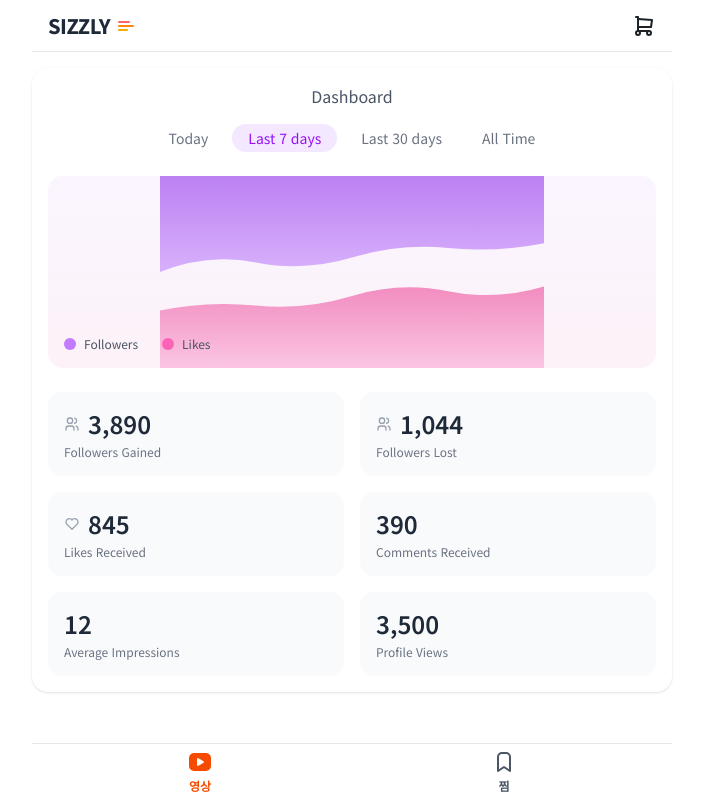
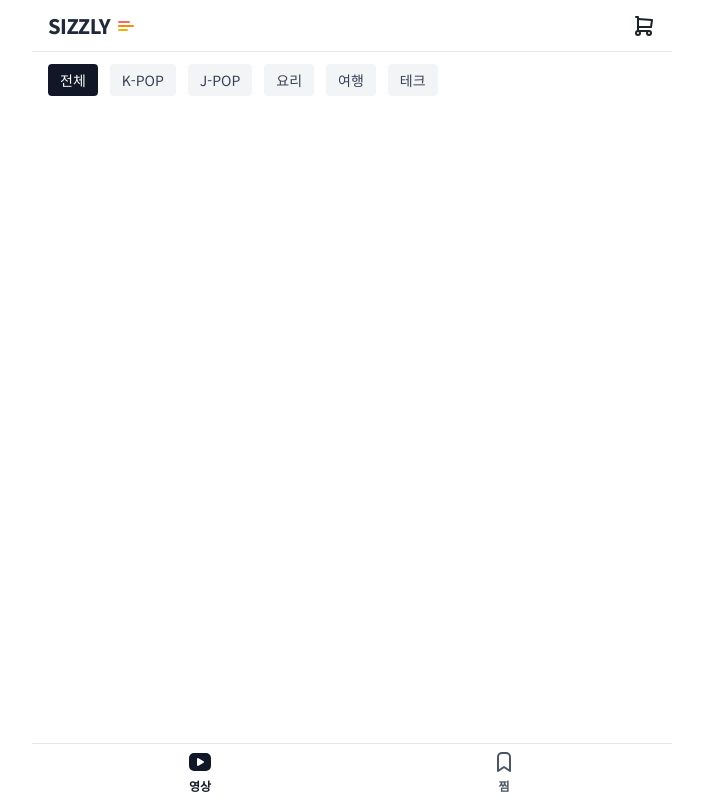
Before and after one commit to parkoon/sizzly, a React (Vite) app: page / in a window 1280 px wide. Shown: the whole page, without its empty margins (288-991 px from the left). Built offline with nearby package versions, Linux system fonts and the light colour scheme.

Commit message:
feat: category

```diff
--- a/package.json
+++ b/package.json
@@ -32,6 +32,7 @@
     "remark-gfm": "^4.0.1",
     "sonner": "^2.0.7",
     "tailwind-merge": "^3.3.1",
+    "tailwind-scrollbar-hide": "^4.0.0",
     "tailwindcss": "^4.1.10",
     "vaul": "^1.1.2",
     "zod": "^3.25.67",
--- a/src/app/pages/home/index.tsx
+++ b/src/app/pages/home/index.tsx
@@ -1,116 +1,14 @@
-import { IconHeart, IconUsers } from '@tabler/icons-react'
+import { VideoCategory } from '@/features/video/components/video-category'
 
-const Dashboard = () => {
+const Home = () => {
   return (
     <div>
-      <div className="bg-white rounded-2xl shadow-sm p-4 mb-4">
-        <h1 className="text-gray-600 text-center mb-4">Dashboard</h1>
-
-        {/* 시간 범위 선택 */}
-        <div className="flex justify-center gap-2 mb-6">
-          <button className="px-4 py-1 text-sm text-gray-500 hover:text-purple-600 transition-colors">
-            Today
-          </button>
-          <button className="px-4 py-1 text-sm bg-purple-100 text-purple-600 rounded-full">
-            Last 7 days
-          </button>
-          <button className="px-4 py-1 text-sm text-gray-500 hover:text-purple-600 transition-colors">
-            Last 30 days
-          </button>
-          <button className="px-4 py-1 text-sm text-gray-500 hover:text-purple-600 transition-colors">
-            All Time
-          </button>
-        </div>
-
-        {/* 차트 영역 */}
-        <div className="h-48 relative mb-6 overflow-hidden rounded-xl bg-gradient-to-b from-purple-50 to-pink-50">
-          <svg className="w-full h-full" viewBox="0 0 400 200">
-            {/* 보라색 영역 */}
-            <path
-              d="M 0 100 Q 50 80, 100 90 T 200 85 T 300 75 T 400 70 L 400 0 L 0 0 Z"
-              fill="url(#purple-gradient)"
-              opacity="0.6"
-            />
-            {/* 분홍색 영역 */}
-            <path
-              d="M 0 140 Q 50 130, 100 135 T 200 125 T 300 120 T 400 115 L 400 200 L 0 200 Z"
-              fill="url(#pink-gradient)"
-              opacity="0.6"
-            />
-            <defs>
-              <linearGradient id="purple-gradient" x1="0%" y1="0%" x2="0%" y2="100%">
-                <stop offset="0%" stopColor="#9333ea" />
-                <stop offset="100%" stopColor="#c084fc" />
-              </linearGradient>
-              <linearGradient id="pink-gradient" x1="0%" y1="0%" x2="0%" y2="100%">
-                <stop offset="0%" stopColor="#ec4899" />
-                <stop offset="100%" stopColor="#f9a8d4" />
-              </linearGradient>
-            </defs>
-          </svg>
-
-          <div className="absolute bottom-4 left-4 flex items-center gap-6">
-            <div className="flex items-center gap-2">
-              <div className="w-3 h-3 bg-purple-400 rounded-full"></div>
-              <span className="text-xs text-gray-600">Followers</span>
-            </div>
-            <div className="flex items-center gap-2">
-              <div className="w-3 h-3 bg-pink-400 rounded-full"></div>
-              <span className="text-xs text-gray-600">Likes</span>
-            </div>
-          </div>
-        </div>
-
-        {/* 통계 카드 */}
-        <div className="grid grid-cols-2 gap-4">
-          <div className="bg-gray-50 rounded-xl p-4 hover:shadow-md transition-shadow">
-            <div className="flex items-center gap-2 mb-1">
-              <IconUsers className="w-4 h-4 text-gray-400" />
-              <span className="text-2xl font-semibold text-gray-800">3,890</span>
-            </div>
-            <p className="text-xs text-gray-500">Followers Gained</p>
-          </div>
-
-          <div className="bg-gray-50 rounded-xl p-4 hover:shadow-md transition-shadow">
-            <div className="flex items-center gap-2 mb-1">
-              <IconUsers className="w-4 h-4 text-gray-400" />
-              <span className="text-2xl font-semibold text-gray-800">1,044</span>
-            </div>
-            <p className="text-xs text-gray-500">Followers Lost</p>
-          </div>
-
-          <div className="bg-gray-50 rounded-xl p-4 hover:shadow-md transition-shadow">
-            <div className="flex items-center gap-2 mb-1">
-              <IconHeart className="w-4 h-4 text-gray-400" />
-              <span className="text-2xl font-semibold text-gray-800">845</span>
-            </div>
-            <p className="text-xs text-gray-500">Likes Received</p>
-          </div>
-
-          <div className="bg-gray-50 rounded-xl p-4 hover:shadow-md transition-shadow">
-            <div className="flex items-center gap-2 mb-1">
-              <span className="text-2xl font-semibold text-gray-800">390</span>
-            </div>
-            <p className="text-xs text-gray-500">Comments Received</p>
-          </div>
-
-          <div className="bg-gray-50 rounded-xl p-4 hover:shadow-md transition-shadow">
-            <div className="flex items-center gap-2 mb-1">
-              <span className="text-2xl font-semibold text-gray-800">12</span>
-            </div>
-            <p className="text-xs text-gray-500">Average Impressions</p>
-          </div>
-
-          <div className="bg-gray-50 rounded-xl p-4 hover:shadow-md transition-shadow">
-            <div className="flex items-center gap-2 mb-1">
-              <span className="text-2xl font-semibold text-gray-800">3,500</span>
-            </div>
-            <p className="text-xs text-gray-500">Profile Views</p>
-          </div>
-        </div>
-      </div>
+      <VideoCategory />
+      {/* <div className="px-4">
+        <VideoList />
+      </div> */}
     </div>
   )
 }
 
-export default Dashboard
+export default Home
--- a/src/components/layouts/tab-layout.tsx
+++ b/src/components/layouts/tab-layout.tsx
@@ -60,7 +60,7 @@ const TabLayout = () => {
           </button>
         </div>
       </header>
-      <div className="flex-1 pb-20 pt-4 tab-in">
+      <div className="flex-1 pb-20 tab-in">
         <Outlet />
       </div>
       <div
@@ -75,7 +75,7 @@ const TabLayout = () => {
               className={({ isActive }) =>
                 cn(
                   `flex flex-col items-center justify-center h-full w-full transition-all`,
-                  isActive ? 'text-orange-600' : 'text-gray-600',
+                  isActive ? 'text-gray-900' : 'text-gray-600',
                 )
               }
             >
--- /dev/null
+++ b/src/features/video/components/video-category.tsx
@@ -0,0 +1,57 @@
+import { useEffect, useRef } from 'react'
+
+import { APP_BAR_HEIGHT, MAX_APP_SCREEN_WIDTH } from '@/config/app'
+import { cn } from '@/lib/utils'
+
+import { VIDEO_CATEGORIES } from '../constants/categories'
+import { useVideoCategoryFilter } from '../hooks/use-video-category-filter'
+
+export const VideoCategory = () => {
+  const { setCategory, isActiveCategory, currentCategory } = useVideoCategoryFilter()
+  const activeButtonRef = useRef<HTMLButtonElement>(null)
+
+  useEffect(() => {
+    if (activeButtonRef.current) {
+      activeButtonRef.current.scrollIntoView({
+        behavior: 'smooth',
+        block: 'nearest',
+        inline: 'center',
+      })
+    }
+  }, [currentCategory])
+
+  return (
+    <div
+      className="sticky bg-white z-40 scrollbar-hide"
+      style={{
+        maxWidth: MAX_APP_SCREEN_WIDTH,
+        margin: '0 auto',
+        top: APP_BAR_HEIGHT,
+        left: 0,
+        right: 0,
+        height: 56,
+      }}
+    >
+      <div className="flex gap-3 px-4 py-3 overflow-x-auto scrollbar-hide">
+        {VIDEO_CATEGORIES.map(category => {
+          const isActive = isActiveCategory(category.id)
+
+          return (
+            <button
+              key={category.id}
+              ref={isActive ? activeButtonRef : null}
+              onClick={() => setCategory(category.id)}
+              className={cn(
+                'px-3 py-1.5 rounded text-sm whitespace-nowrap transition-colors',
+                isActive ? 'bg-gray-900 text-white' : 'bg-gray-100 text-gray-700',
+              )}
+              aria-pressed={isActive}
+            >
+              {category.label}
+            </button>
+          )
+        })}
+      </div>
+    </div>
+  )
+}
--- /dev/null
+++ b/src/features/video/constants/categories.ts
@@ -0,0 +1,15 @@
+export type VideoCategory = {
+  id: string
+  label: string
+}
+
+export const VIDEO_CATEGORIES: VideoCategory[] = [
+  { id: 'all', label: '전체' },
+  { id: 'kpop', label: 'K-POP' },
+  { id: 'jpop', label: 'J-POP' },
+  { id: 'cooking', label: '요리' },
+  { id: 'travel', label: '여행' },
+  { id: 'tech', label: '테크' },
+] as const
+
+export const DEFAULT_VIDEO_CATEGORY = VIDEO_CATEGORIES[0].id
--- /dev/null
+++ b/src/features/video/hooks/use-video-category-filter.ts
@@ -0,0 +1,38 @@
+import { useCallback } from 'react'
+import { useSearchParams } from 'react-router'
+
+import { DEFAULT_VIDEO_CATEGORY } from '../constants/categories'
+
+const VIDEO_CATEGORY_QUERY_KEY = 'category'
+
+export const useVideoCategoryFilter = () => {
+  const [searchParams, setSearchParams] = useSearchParams()
+
+  const currentCategory = searchParams.get(VIDEO_CATEGORY_QUERY_KEY) || DEFAULT_VIDEO_CATEGORY
+
+  const setCategory = useCallback(
+    (category: string) => {
+      const newParams = new URLSearchParams(searchParams)
+
+      if (category === DEFAULT_VIDEO_CATEGORY) {
+        newParams.delete(VIDEO_CATEGORY_QUERY_KEY)
+      } else {
+        newParams.set(VIDEO_CATEGORY_QUERY_KEY, category)
+      }
+
+      setSearchParams(newParams, { replace: true })
+    },
+    [searchParams, setSearchParams],
+  )
+
+  const isActiveCategory = useCallback(
+    (category: string) => currentCategory === category,
+    [currentCategory],
+  )
+
+  return {
+    currentCategory,
+    setCategory,
+    isActiveCategory,
+  }
+}
--- a/src/index.css
+++ b/src/index.css
@@ -1,5 +1,6 @@
 @import 'tailwindcss';
 @import 'tw-animate-css';
+@import 'tailwind-scrollbar-hide/v4';
 
 :root {
   --radius: 0.65rem;
```
Also changed, not shown: 1 other file (tests, documents, lock files or other folders).
